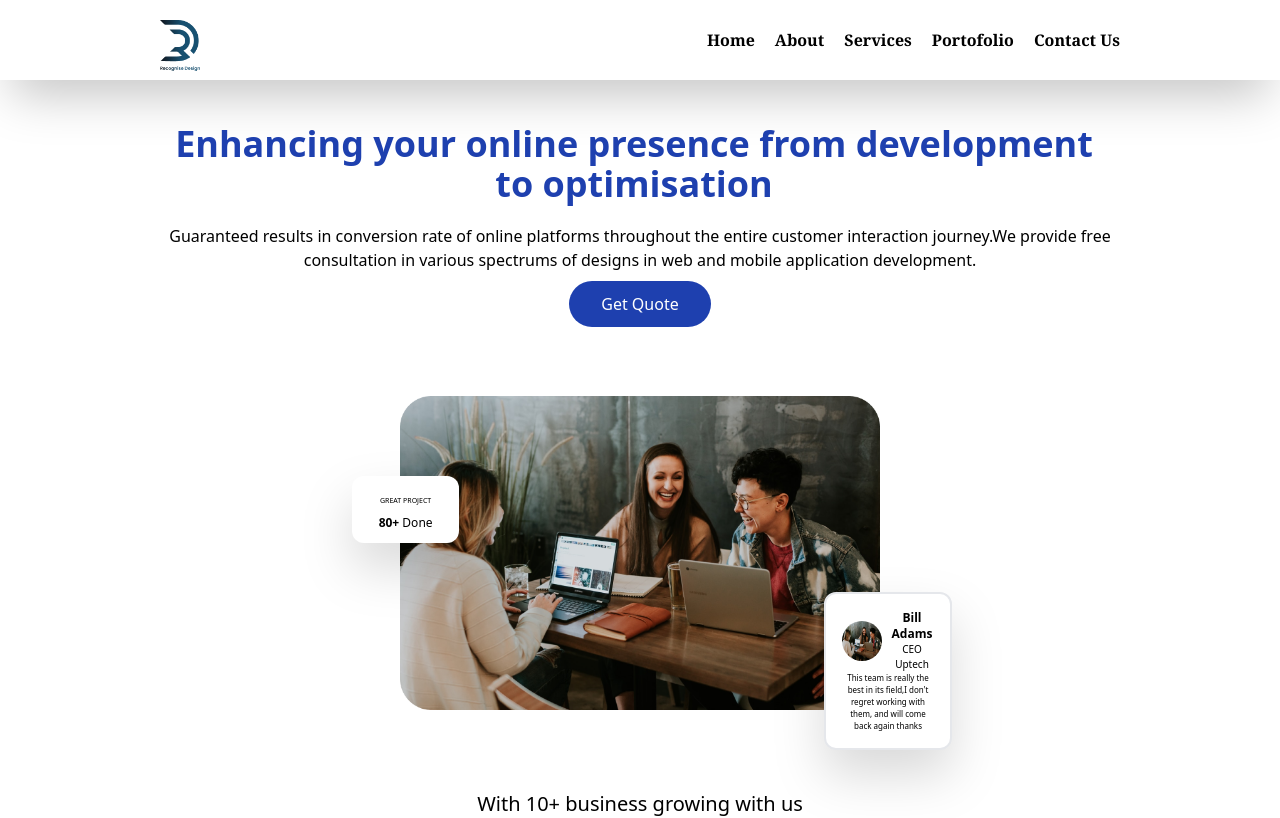
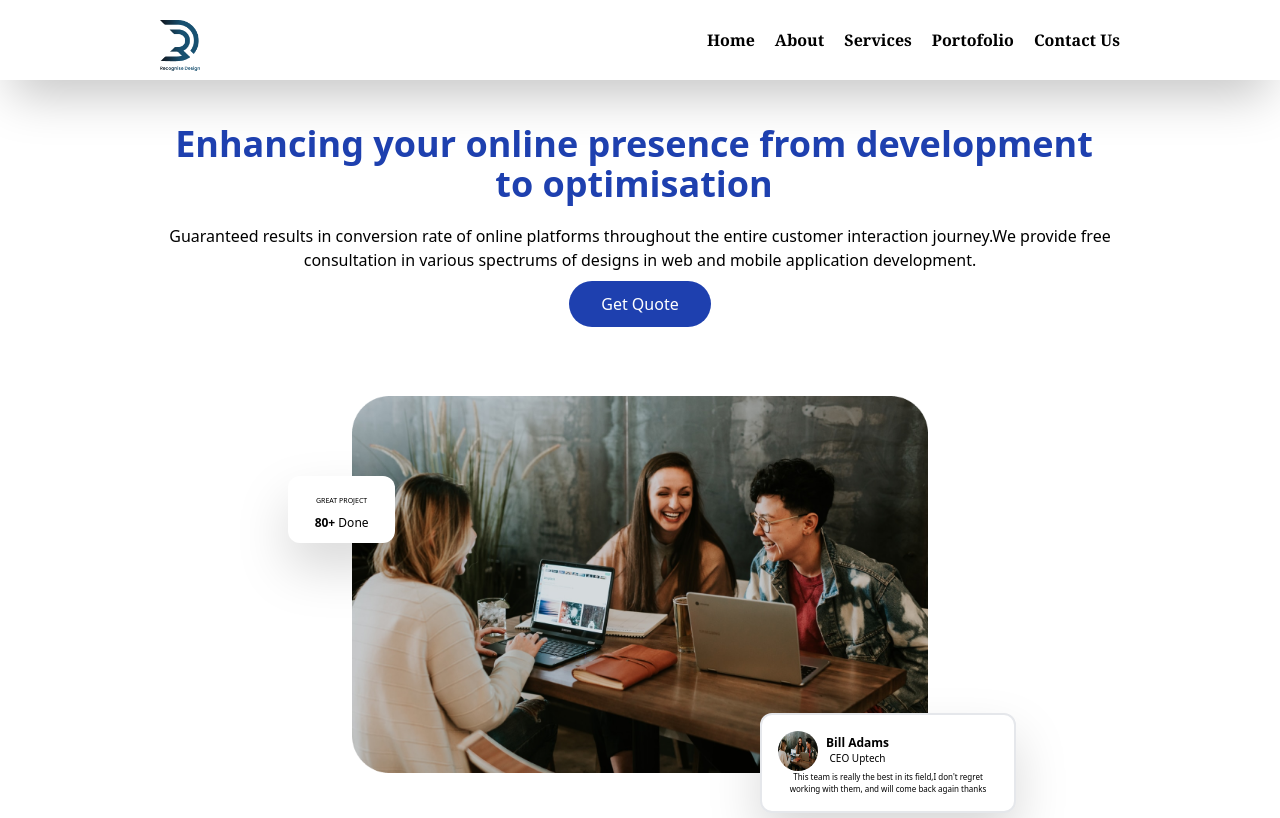
Before and after one commit to kasahun-welela/recognise-design, a React (Vite) app: page / in a window 1280 px wide. Shown: the top 818 px of the page. Built offline with nearby package versions, Linux system fonts and the light colour scheme.

Commit message:
hero updated

```diff
--- a/src/components/Hero.jsx
+++ b/src/components/Hero.jsx
@@ -21,7 +21,7 @@ function Hero() {
           Get Quote
         </a>
         {/* <div className=' relative mt-9 md:w-1/2 lg:w-1/2 mx-auto '> */}
-        <div className=" relative mt-20 md:mx-40 ">
+        <div className=" relative mt-20 md:mx-24 ">
           <img className="w-9/12 mx-auto " src="./hero.png" />
           <div className="absolute -top-8 left-8 py-3 px-5 drop-shadow-2xl rounded-xl  bg-white md:top-20">
             <h3 className="font-light p-1 text-[7px] uppercase md:p-2">
@@ -32,7 +32,7 @@ function Hero() {
             </p>
           </div>
           {/* bill adams card */}
-          <div className=" absolute -bottom-10 right-2 -md:right-12 md:p-4 md:max-w-xs  md:w-1/5 bg-white p-1 w-1/5 drop-shadow-2xl rounded-xl border-2">
+          <div className=" absolute -bottom-10 right-2 -md:right-12 md:p-4 md:max-w-xs  md:w-1/3 bg-white p-1 w-1/5 drop-shadow-2xl rounded-xl border-2">
             <div className="flex items-center  ">
               <img
                 className="rounded-full w-5 h-5 md:w-10 md:h-10"
@@ -56,16 +56,6 @@ function Hero() {
       <p className="text-center mt-20 text-xl font-extralight">
         With 10+ business growing with us
       </p>
-      {/* <div className="w-full flex justify-between items-center px-6 py-3 mt-10 border-y-2">
-        <img className=" " src="./business1.png" />
-        <img className=" " src="./business2.png" />
-        <img className=" " src="./business3.png" />
-        <img className=" " src="./business4.png" />
-        <img className=" " src="./business5.png" />
-        <img className=" " src="./business2.png" />
-        <img className=" " src="./business4.png" />
-        <img className=" " src="./business5.png" />
-      </div> */}
     </>
   );
 }
```
